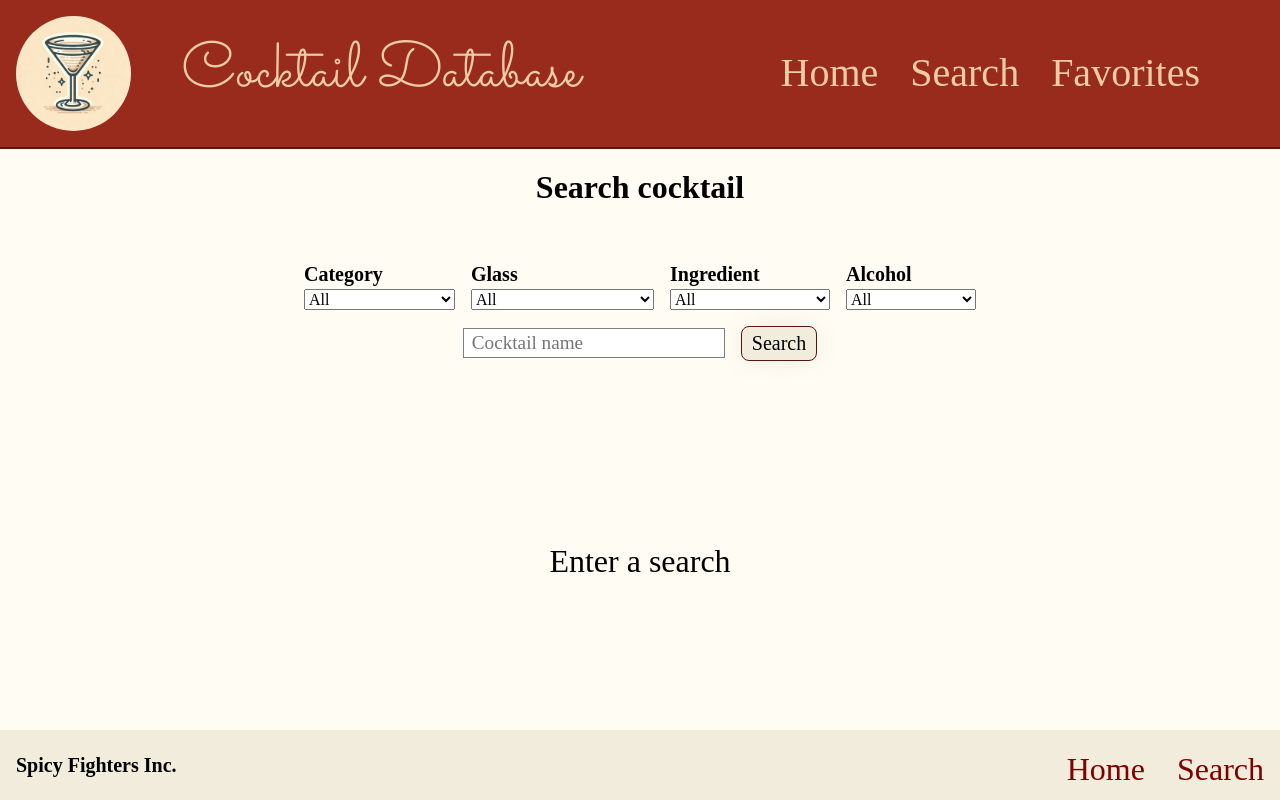
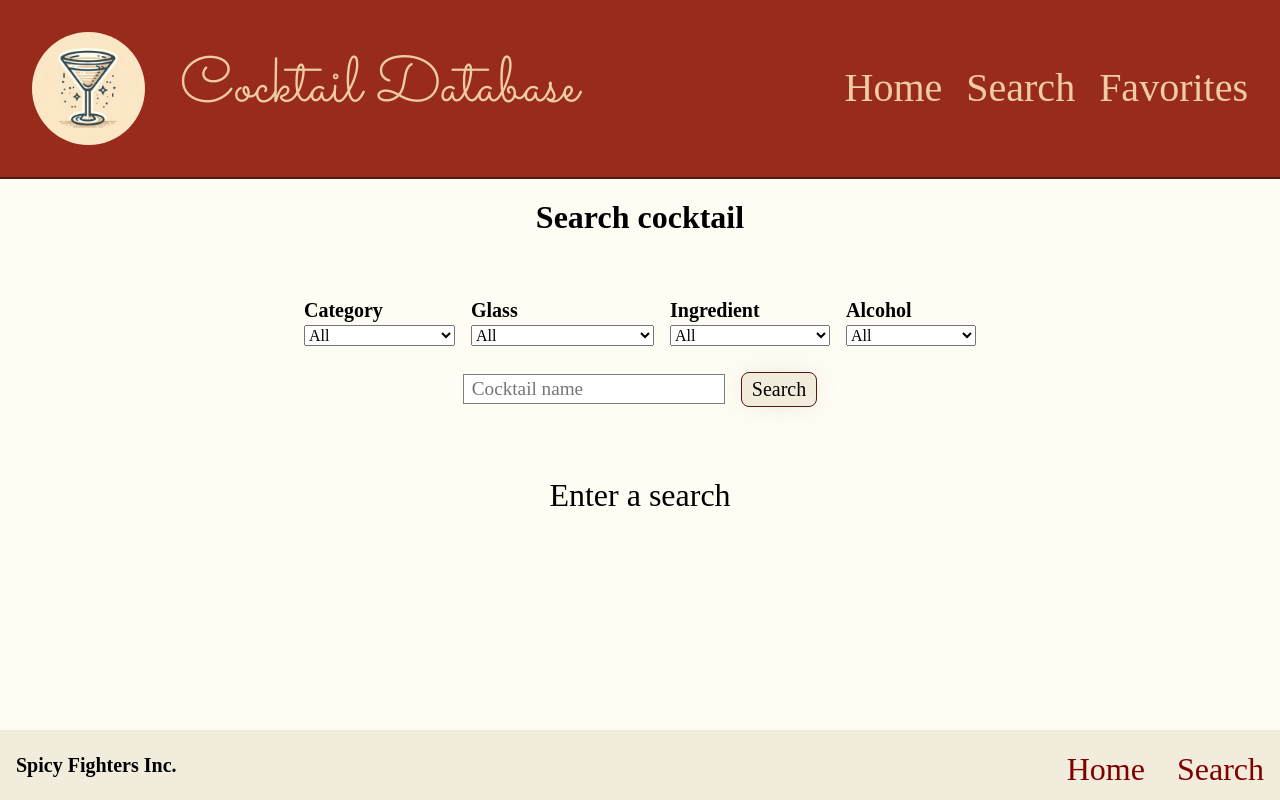
Before and after one commit to Rotkeh/react-group-project, a React (Vite) app: page /search in a window 1280 px wide. Built offline with nearby package versions, Linux system fonts and the light colour scheme; a web font is replaced by a local one.

Commit message:
changing jsx to semantic html, setting dynamic font on header name and links

```diff
--- a/src/components/CocktailCard.tsx
+++ b/src/components/CocktailCard.tsx
@@ -83,25 +83,25 @@ export function CocktailCard({
             {/* Visa detaljer bara om detailed är true */}
             {detailed && (
               <>
-                <div className="drink-container">
-                  <div className="drink-info">
-                    <span className="bold">{cocktail.strAlcoholic}</span>
+                <section className="drink-container">
+                  <article className="drink-info">
+                    <strong>{cocktail.strAlcoholic}</strong>
                     <p className="category">
-                      <span className="bold">Category: </span>
+                      <strong>Category: </strong>
                       {cocktail.strCategory}
                     </p>
                     {cocktail.strTags ? (
                       <p className="tags">
-                        <span className="bold">Tag(s): </span>
+                        <strong>Tag(s): </strong>
                         {cocktail.strTags}
                       </p>
                     ) : (
                       ""
                     )}
                     <p className="glass">
-                      <span className="bold">Glass: </span> {cocktail.strGlass}
+                      <strong>Glass: </strong> {cocktail.strGlass}
                     </p>
-                  </div>
+                  </article>
                   {isFavorite ? (
                     <span
                       className="material-icons favoriteButton"
@@ -117,7 +117,7 @@ export function CocktailCard({
                       favorite_border
                     </span>
                   )}
-                </div>
+                </section>
                 <ul className="ingredients">
                   <span className="bold">Ingredients: </span>
                   {renderIngredients()}
--- a/src/components/Footer.tsx
+++ b/src/components/Footer.tsx
@@ -4,10 +4,10 @@ export function Footer() {
   return (
     <footer className="footer">
       <p>Spicy Fighters Inc.</p>
-      <div className="footer-links">
+      <nav className="footer-links">
         <Link to={"/"}>Home</Link>
         <Link to={"search"}>Search</Link>
-      </div>
+      </nav>
     </footer>
   );
 }
--- a/src/components/Header.tsx
+++ b/src/components/Header.tsx
@@ -5,13 +5,14 @@ import logo from "../assets/logo_1.png";
 export function Header() {
   return (
     <header className="header">
-      <div className="logo">
-        <img src={logo} />
-        <Link className="header-link" to={"/"}>
+      <Link className="header-link" to={"/"}>
+        <div className="logo">
+          <img src={logo} />
           <h1>Cocktail Database</h1>
-        </Link>
-      </div>
-      <div className="header-links">
+        </div>
+      </Link>
+
+      <nav className="header-links">
         <Link className="header-link hover-effect" to={"/"}>
           Home
         </Link>
@@ -21,7 +22,7 @@ export function Header() {
         <Link className="header-link hover-effect" to={"favorites"}>
           Favorites
         </Link>
-      </div>
+      </nav>
     </header>
   );
 }
--- a/src/components/Pagination.tsx
+++ b/src/components/Pagination.tsx
@@ -48,7 +48,7 @@ export function Pagination({ data }: IPaginationDataProps) {
   };
 
   return (
-    <div className="pagination">
+    <nav className="pagination">
       <div className="pagination-navigation">
         <button
           onClick={() => setCurrentPage((prevPage) => prevPage - 1)}
@@ -66,7 +66,7 @@ export function Pagination({ data }: IPaginationDataProps) {
           Next
         </button>
       </div>
-      <div className="cards">
+      <section className="cards">
         {currentItems.map((cocktail) => (
           <div
             key={cocktail.idDrink}
@@ -80,8 +80,8 @@ export function Pagination({ data }: IPaginationDataProps) {
             />
           </div>
         ))}
-      </div>
-      <div className="pagination-navigation">
+      </section>
+      <section className="pagination-navigation">
         <button
           onClick={() => setCurrentPage((prevPage) => prevPage - 1)}
           disabled={currentPage === 1}
@@ -95,7 +95,7 @@ export function Pagination({ data }: IPaginationDataProps) {
         >
           Next
         </button>
-      </div>
-    </div>
+      </section>
+    </nav>
   );
 }
--- a/src/components/SearchDisplay.tsx
+++ b/src/components/SearchDisplay.tsx
@@ -212,11 +212,11 @@ export function SearchDisplay() {
   }, [searchParams]); // Kör när sökparametrarna (i URL:en) ändras
   return (
     <>
-      <div className="searchDisplay">
+      <section className="searchDisplay">
         {isLoaded && cocktails && cocktails.length > 0 ? (
           <>
             <p className="results-found">
-              <span className="bold">Results found:</span> {cocktails.length}
+              <strong>Results found:</strong> {cocktails.length}
             </p>
             <Pagination data={cocktails} />
           </>
@@ -237,7 +237,7 @@ export function SearchDisplay() {
         ) : (
           <p>Enter a search</p>
         )}
-      </div>
+      </section>
     </>
   );
 }
--- a/src/components/SearchForm.tsx
+++ b/src/components/SearchForm.tsx
@@ -48,36 +48,36 @@ export function SearchForm() {
   return (
     <>
       <form className="searchForm" onSubmit={(e) => handleSearch(e)}>
-        <div className="selectors-container">
-          <div className="select-container">
-            <label htmlFor="searchCategory">Category</label>
+        <fieldset className="selectors-container">
+          <label className="select-container" htmlFor="searchCategory">
+            Category
             <select name="category" id="searchCategory">
               <option value="">All</option>
               {getFilters("categories")}
             </select>
-          </div>
-          <div className="select-container">
-            <label htmlFor="searchGlass">Glass</label>
+          </label>
+          <label className="select-container" htmlFor="searchGlass">
+            Glass
             <select name="glass" id="searchGlass">
               <option value="">All</option>
               {getFilters("glass")}
             </select>
-          </div>
-          <div className="select-container">
-            <label htmlFor="searchIngredient">Ingredient</label>
+          </label>
+          <label className="select-container" htmlFor="searchIngredient">
+            Ingredient
             <select name="ingredient" id="searchIngredient">
               <option value="">All</option>
               {getFilters("ingredients")}
             </select>
-          </div>
-          <div className="select-container">
-            <label htmlFor="searchAlochol">Alcohol</label>
+          </label>
+          <label className="select-container" htmlFor="searchAlochol">
+            Alcohol
             <select name="alcohol" id="searchAlochol">
               <option value="">All</option>
               {getFilters("alcohol")}
             </select>
-          </div>
-        </div>
+          </label>
+        </fieldset>
 
         <div className="search-container">
           <input name="textInput" type="text" placeholder="Cocktail name" />
--- a/src/css/CocktailCard.css
+++ b/src/css/CocktailCard.css
@@ -40,10 +40,10 @@
     font-family: "Arima Madurai", display;
   }
 
-  .bold {
+  /* .bold {
     font-weight: 600;
     font-family: "Arima Madurai", display;
-  }
+  } */
 
   .drink-container {
     width: 100%;
--- a/src/css/Header.css
+++ b/src/css/Header.css
@@ -1,7 +1,7 @@
 .header {
   background-color: #982b1c;
   margin: 0;
-  width: 100%;
+  padding: 1rem 2rem 1rem 1rem;
   top: 0;
   display: flex;
   justify-content: space-between;
@@ -11,17 +11,20 @@
   .logo {
     display: flex;
     align-items: center;
-
+    gap: 1rem;
     img {
       width: 15%;
-      margin: 1rem;
+      /* margin: 1rem; */
       border-radius: 100%;
     }
   }
   h1 {
     padding: 1.2rem;
     font-weight: 400;
-    font-size: 4rem;
+    /* font-size: 4rem; */
+    font-size: min(max(25px, calc(1.5625rem + ((1vw - 3px) * 5.4622))), 64px);
+    min-height: 0vw;
+
     margin: 0;
     font-family: "Sacramento", cursive;
   }
@@ -32,18 +35,22 @@
     a {
       pointer-events: none;
       cursor: pointer;
+      margin: 0;
     }
   }
   .header-links {
-    margin-right: 4rem;
+    /* margin-right: 4rem; */
+    justify-self: flex-end; /*ÄNDRA*/
     display: flex;
-
+    gap: 1.5rem;
     a {
-      font-size: 2.5rem;
+      /* font-size: 2.5rem; */
+      font-size: min(max(20px, calc(1.25rem + ((1vw - 3px) * 2.8011))), 40px);
       font-family: "Rancho", cursive;
       gap: 1rem;
       color: #f0cca4;
       cursor: pointer;
+      margin: 0;
     }
   }
   @media (max-width: 700px) {
--- a/src/css/SearchForm.css
+++ b/src/css/SearchForm.css
@@ -3,6 +3,7 @@
   display: flex;
   flex-direction: column;
   .selectors-container {
+    border: none;
     display: flex;
     justify-content: center;
     column-gap: 1em;
--- a/src/css/index.css
+++ b/src/css/index.css
@@ -86,6 +86,7 @@ button:hover {
   color: red;
   font-size: 60px;
   margin-bottom: 1rem;
+  transition: transform 0.3s ease;
 }
 
 .favoriteButton:hover {
```
